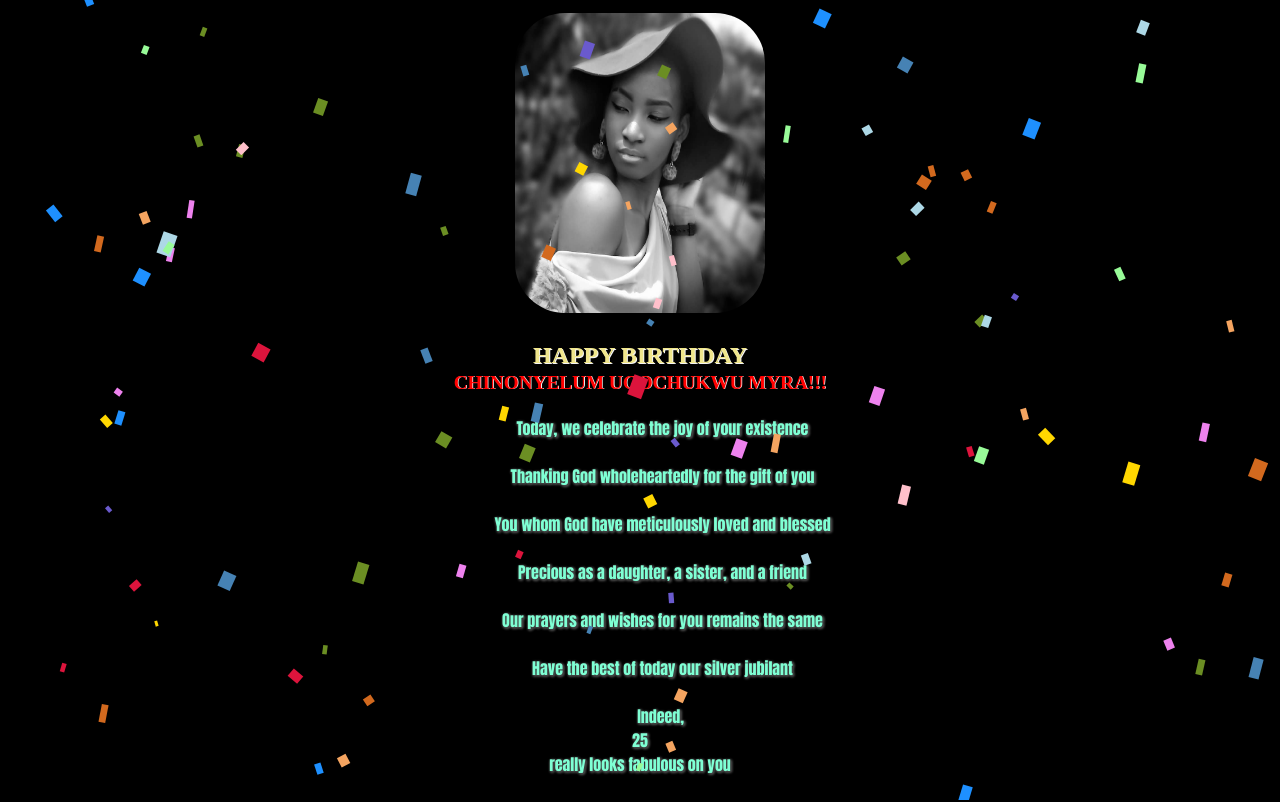
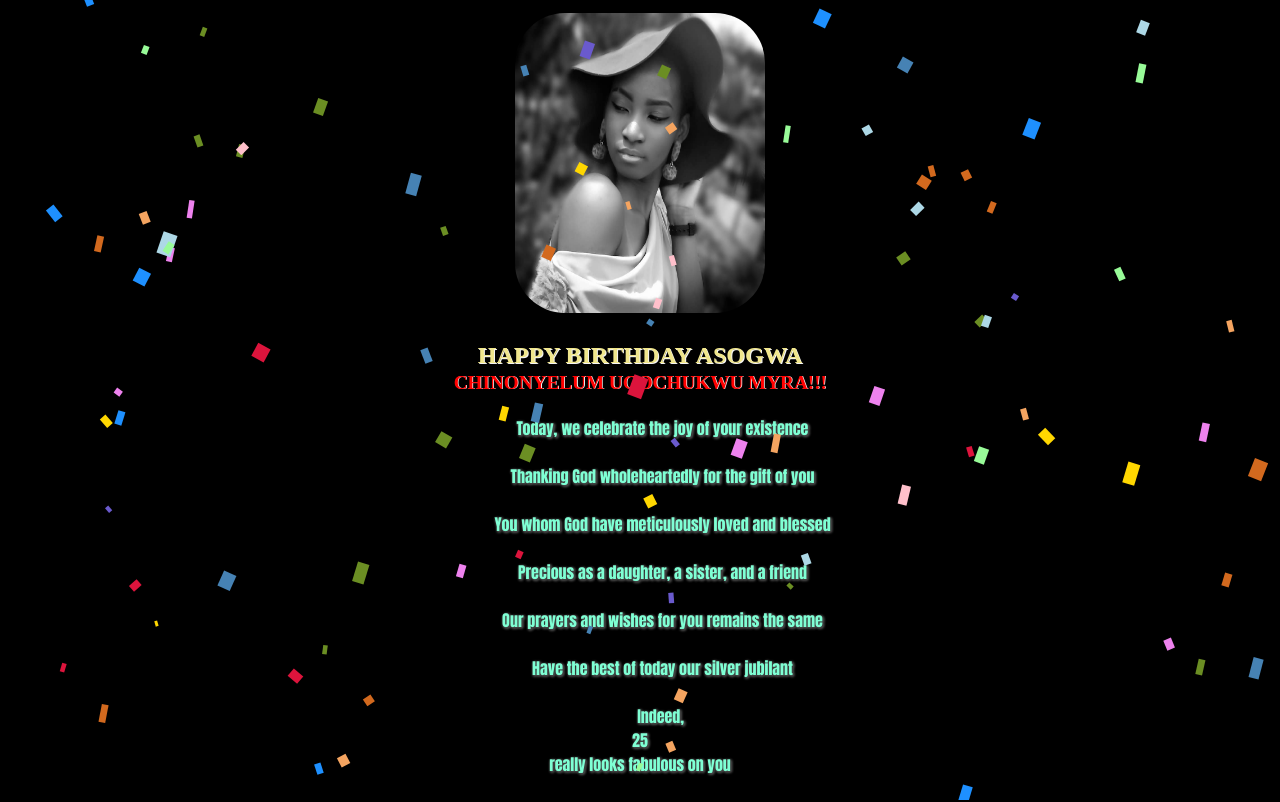
Before and after one commit to Zara-Ray/Myra, a plain HTML site: page index.html in a window 1280 px wide. Shown: the top 802 px of the page. Drawn offline with Linux system fonts and the light colour scheme.

Commit message:
Update index.html

```diff
--- a/index.html
+++ b/index.html
@@ -10,7 +10,7 @@
 <body>
     <section>
         <img src="images\2348141200005_status_a2601d68f4c647d1b3136363cbecbdde.jpg" alt="myra">
-        <h2>HAPPY BIRTHDAY <span>CHINONYELUM UGOCHUKWU MYRA!!!</span></h2>
+        <h2>HAPPY BIRTHDAY ASOGWA<span>CHINONYELUM UGOCHUKWU MYRA!!!</span></h2>
         <pre>
             Today, we celebrate the joy of your existence
 
```
